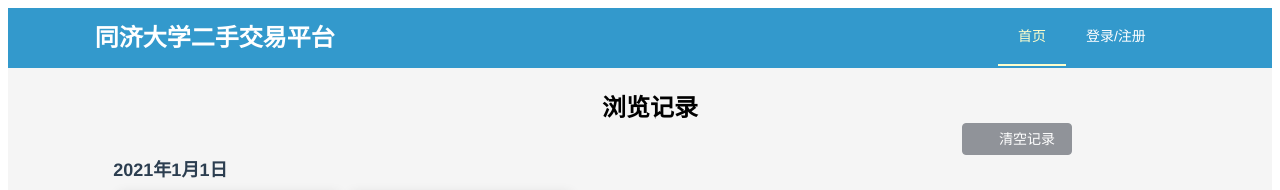
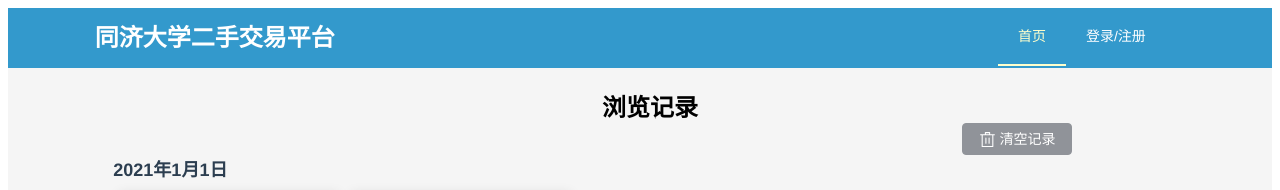
Before and after one commit to 3fuyang/flea-market, a Vue app: page /history in a window 1280 px wide. Shown: the top 190 px of the page. Built offline with nearby package versions, Linux system fonts and the light colour scheme.

Commit message:
修复浏览记录图标显示问题

```diff
--- a/src/views/User/History.vue
+++ b/src/views/User/History.vue
@@ -2,8 +2,8 @@
 <div id="name">
   <span style="display: inline-block;color: #000000;margin: 20px 0px 0px 20px;font-size: 24px;font-weight: bold;">浏览记录</span><br/>
   <div style="text-align: right;">
-  <el-button type="info" icon="el-icon-delete" size="medium" style="width: 110px;margin-right: 200px;"
-  @click="clearHistory()">清空记录</el-button>
+  <el-button type="info" size="medium" style="width: 110px;margin-right: 200px;"
+  @click="clearHistory()"><el-icon :size="17"><delete/></el-icon>&nbsp;清空记录</el-button>
   </div>
   <el-row>
   <el-col :span="2"></el-col>
@@ -31,9 +31,10 @@
 
 <script>
 import {ElMessage, ElMessageBox} from 'element-plus'
+import { Delete } from "@element-plus/icons-vue";
 export default {
   components:{
-
+      Delete
   },
 
   created(){
```
